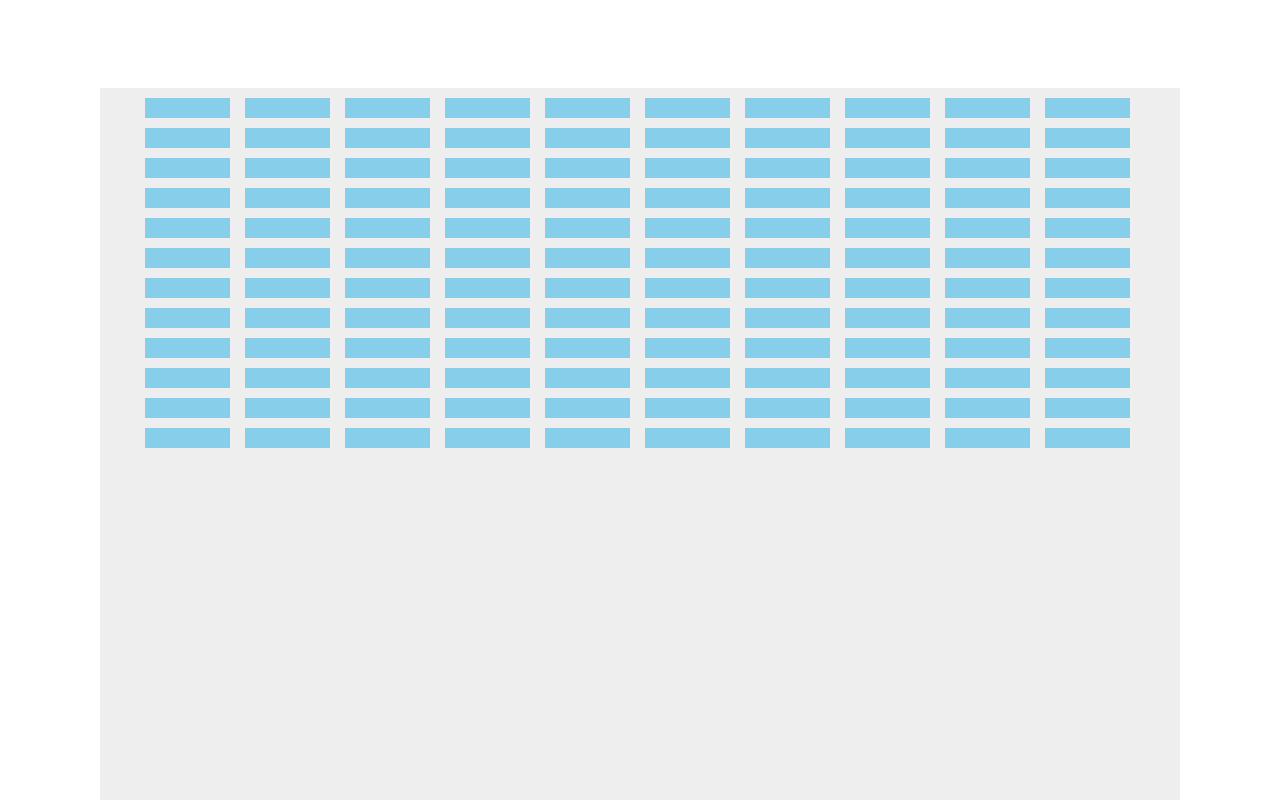
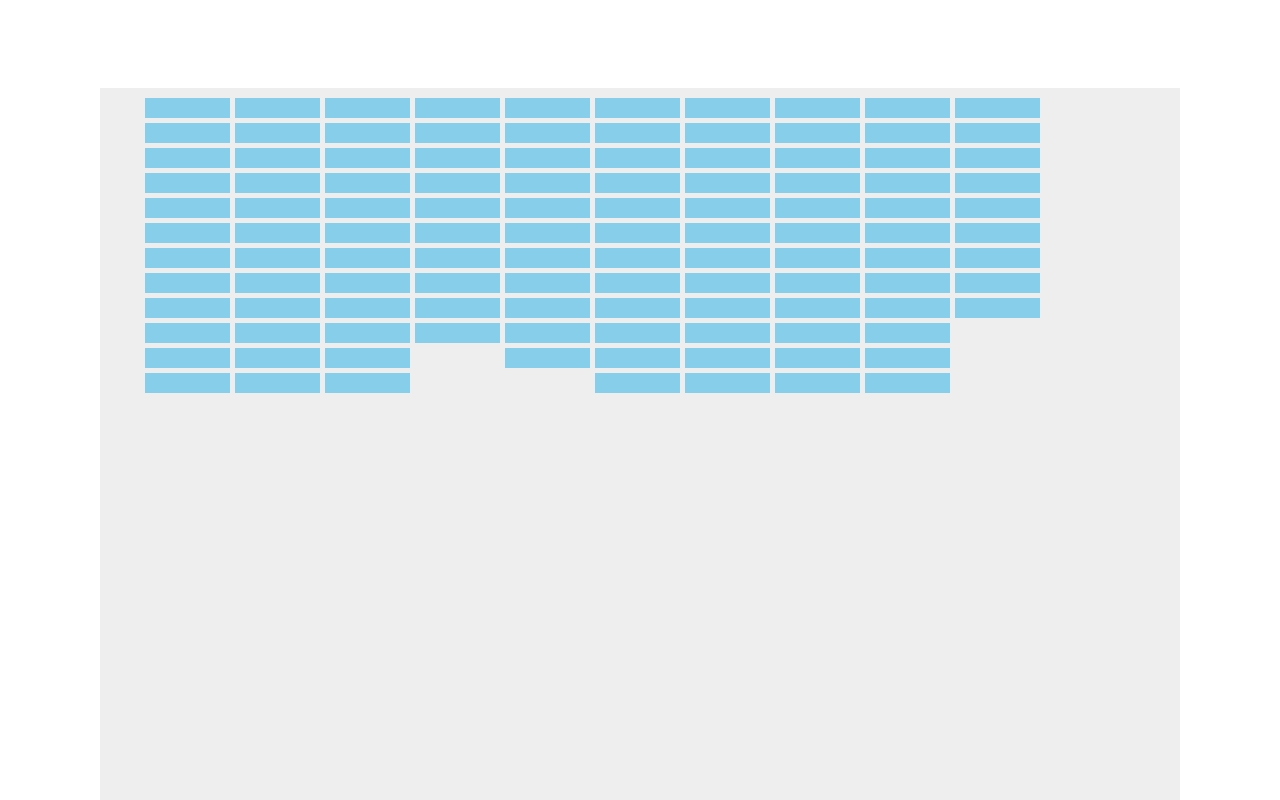
Before and after one commit to songkungsuk/break-out-team5, a plain HTML site: page index.html in a window 1280 px wide. Shown: the top 800 px of the page. Drawn offline with Linux system fonts and the light colour scheme.

Commit message:
정해준 블록에 부딪혔을때 이벤트 처리

```diff
--- a/index.html
+++ b/index.html
@@ -20,8 +20,8 @@
 
     </body>
     <script src="/js/hdi.js"></script>
+    <script src="/js/jhj.js"></script> <!-- 스크립트 순서에 따라 오류가 나서 jhj.js파일을 위에 올려두었습니다.-->
     <script src="/js/isk.js"></script>
-    <script src="/js/jhj.js"></script>
     <script src="/js/rsh.js"></script>
     <!-- <script src="/js/sks.js"></script> -->
     <script src="/js/main.js"></script>
--- a/js/isk.js
+++ b/js/isk.js
@@ -2,7 +2,7 @@
 // const context = canvas.getContext('2d'); //캔버스의 2d렌더링 컨텍스트
 
 const rows = 12; //행 개수
-const cols = 10;  //열 개수
+const cols = 10; //열 개수
 
 const block_width = 85;
 const block_height = 20;
@@ -13,23 +13,56 @@ for (let i = 0; i < rows; i++) {
   Board[i] = [];
   for (let j = 0; j < cols; j++) {
     Board[i][j] = 1;
-    }//보드의 각 행을 초기화하는 반복문
+  } //보드의 각 행을 초기화하는 반복문
 }
-
+/*
+정해준이 수정함
+원래 drawBoard함수에 x좌표 ,y좌표를 계산해서 블록 없어지게 만들었습니다
+*/
 function drawBoard() {
   for (let i = 0; i < Board.length; i++) {
     for (let j = 0; j < Board[i].length; j++) {
       if (Board[i][j] === 1) {
-                drawBrick(j, i);
-            }//보드를 그리는 함수. 보드배열을 체크하며 값이 1이면 호출
+        const brickX = j * (block_width + 5) + 45; // x좌표값 계산
+        const brickY = i * (block_height + 5) + 10; // y 좌표값 계산
+
+        // 충돌 감지 및 블록 그리기
+        if (
+          x + ballSize > brickX &&
+          x < brickX + block_width &&
+          y + ballSize > brickY &&
+          y < brickY + block_height
+        ) {
+          // 충돌 발생 시 블록을 없애고 값 0으로 변경 블록 사라짐
+          Board[i][j] = 0;
+
+          // 충돌 지점 계산
+          const collisionX = x + ballSize / 2;
+          const collisionY = y + ballSize / 2;
+
+          // 블록의 중심 좌표 계산
+          const blockCenterX = brickX + block_width / 2;
+          const blockCenterY = brickY + block_height / 2;
+
+          // 충돌 지점과 블록의 중심을 비교하여 이동 방향 변경
+          if (collisionX < blockCenterX) {
+            dx = -dx; // 왼쪽에서 충돌한 경우 x 방향 변경
+          } else {
+            dy = -dy; // 위 또는 아래에서 충돌한 경우 y 방향 변경
+          }
+        }
+        // 블록을 그립니다.
+        ctx.fillStyle = "skyblue";
+        ctx.fillRect(brickX, brickY, block_width, block_height);
+      }
     }
   }
 }
 
 function drawBrick(x, y) {
-    ctx.fillStyle = 'skyblue';
-    ctx.fillRect(45+x * 100, 10+y * 30, block_width, block_height); // x, y 좌표를 추가하여 벽돌을 생성(그림)
-}    //fillRect를 사용하여 사각형으로 구성
+  ctx.fillStyle = "skyblue";
+  ctx.fillRect(45 + x * 100, 10 + y * 30, block_width, block_height); // x, y 좌표를 추가하여 벽돌을 생성(그림)
+} //fillRect를 사용하여 사각형으로 구성
 
 drawBoard();
 
@@ -41,7 +74,6 @@ drawBoard();
 // drawBall();
 // drawBoard();
 //이런식으로 다른 js에 옮기면 인터벌로 draw어쩌고가 정상 호출 할 수 있을 거라 생각됨...
-
 
 //?
 
@@ -68,4 +100,3 @@ drawBoard();
 //             }
 //         }
 //     }
-// }
--- a/js/jhj.js
+++ b/js/jhj.js
@@ -1,14 +1,6 @@
-//const canvas = document.querySelector("#block"); // 여기 id값은 임의로 지정해둔 값이니까 나중에 캔버스 그리시는 분이 지정한 id로 바꾸시면 됩니다.
-//const ctx = canvas.getContext("2d");
-x = canvas.width / 2; // width를 2로 나눈값으로 x좌표 초기화
-y = canvas.height - 10; //
 let dx = 8; // x축 방향으로 움직이는 속도 초기화한 값
 let dy = -8; // y축 방향으로 움직이는 속도 초기화한 값.
 const ballSize = 10; // 공 사이즈 크기 10으로 지정.
-
-/*
-3~7라인은 임의로 지정한 숫자라 나중에 수정 하면 될거 같아요
-*/
 
 function drawBall() {
   // 공 그리는 로직
@@ -36,6 +28,4 @@ function drawMoveBall() {
   y += dy;
 }
 
-
-
 //  x y 변수타입..?
```
Lines whose indentation alone changed are shown as unchanged.
